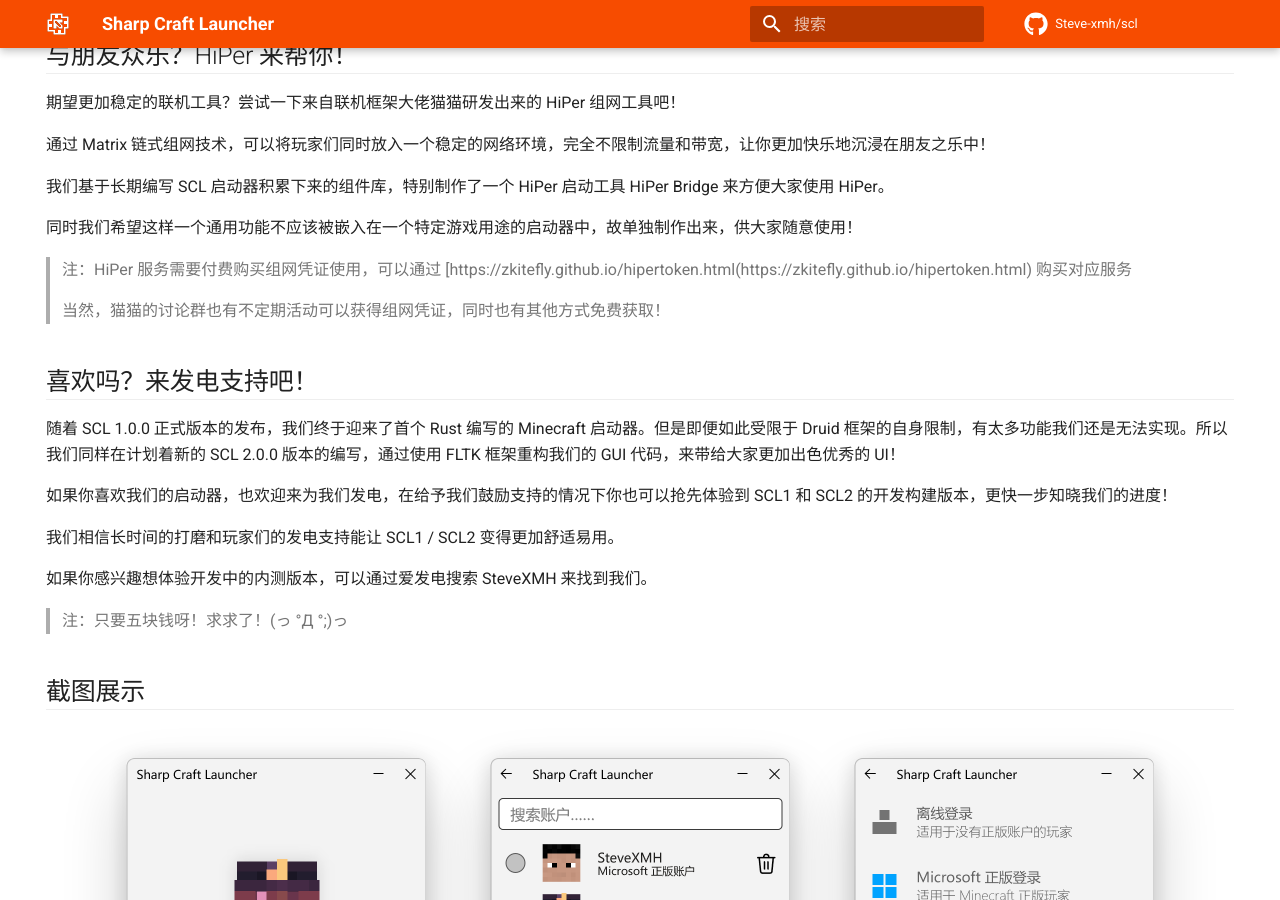
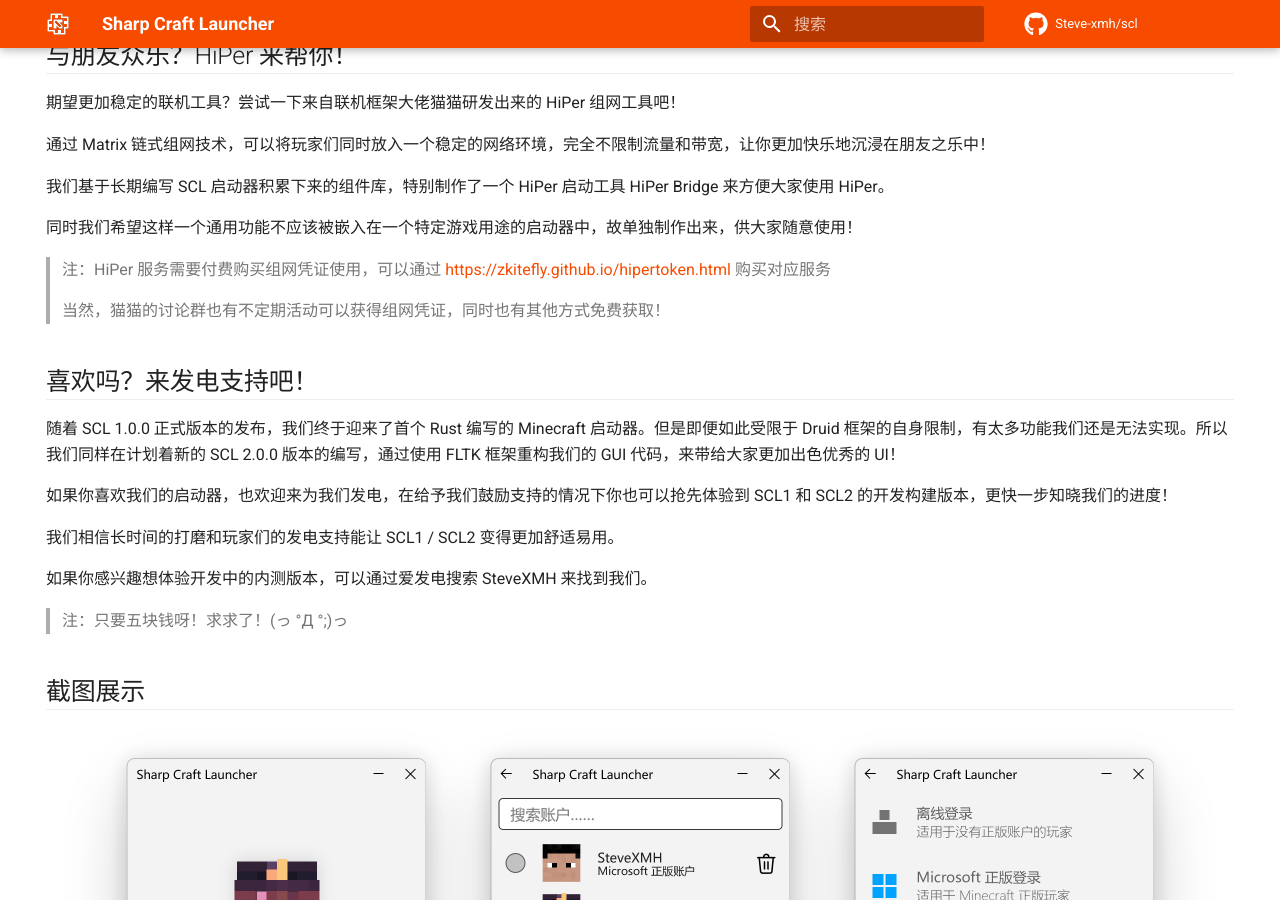
Before and after one commit to Steve-xmh/scl, an MkDocs documentation site: the page built from docs/index.md, in a window 1280 px wide and 900 px high, scrolled down 1905 px. Built offline with MkDocs 1.6.1 and Material for MkDocs 9.7.7, drawn with Linux system fonts in a browser that asks for light colours; comment, search, counter and statistics services are not loaded.

Commit message:
Update index.md

```diff
--- a/docs/index.md
+++ b/docs/index.md
@@ -78,7 +78,7 @@ Windows UI 3（前 Fluent Design）的全新圆角流式设计，被大量用于
 
 同时我们希望这样一个通用功能不应该被嵌入在一个特定游戏用途的启动器中，故单独制作出来，供大家随意使用！
 
-> 注：HiPer 服务需要付费购买组网凭证使用，可以通过 [https://zkitefly.github.io/hipertoken.html(https://zkitefly.github.io/hipertoken.html) 购买对应服务
+> 注：HiPer 服务需要付费购买组网凭证使用，可以通过 [https://zkitefly.github.io/hipertoken.html](https://zkitefly.github.io/hipertoken.html) 购买对应服务
 >
 > 当然，猫猫的讨论群也有不定期活动可以获得组网凭证，同时也有其他方式免费获取！
 
```
